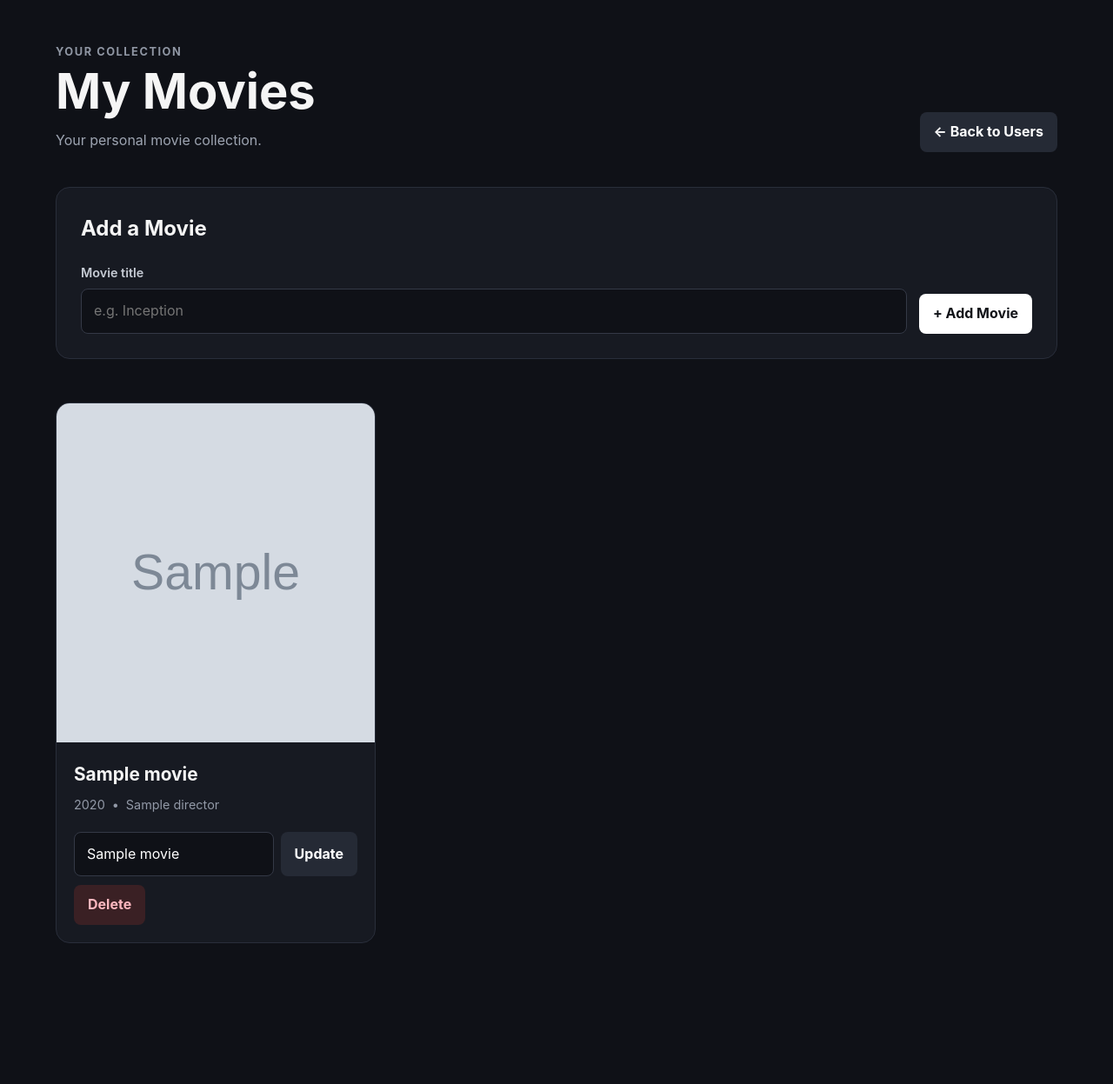
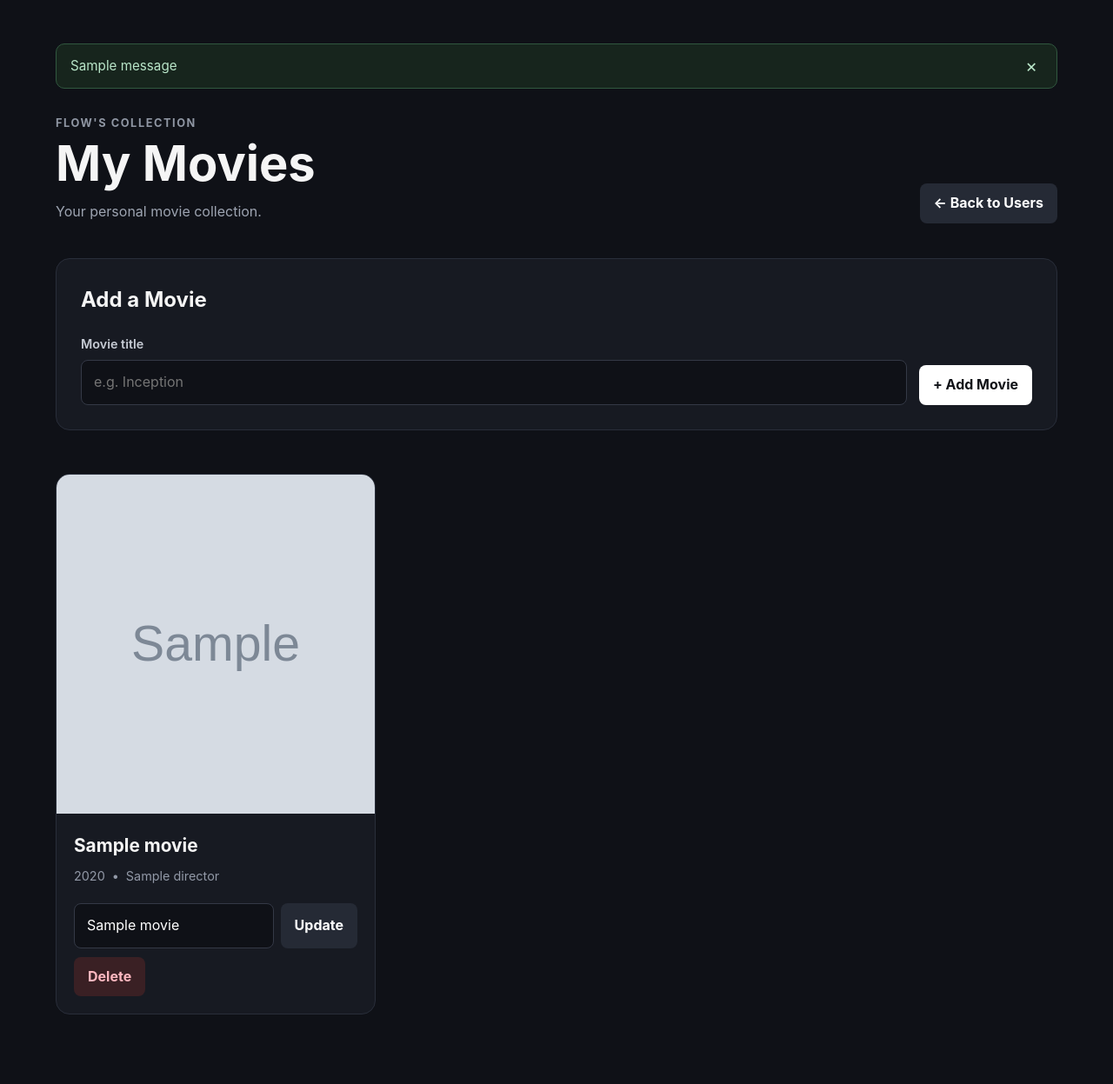
Before and after one commit to iSayaGen/MovieWebApp, a Flask app: template templates/movies.html in a window 1280 px wide. Shown: the part 78-1325 px from the top of the page at 87% size. Before the commit the page ends 1163 px from the top, so only its background shows below. Run offline with Flask 3, Linux system fonts and the light colour scheme; the template is opened without the code that fills it: values that come from a table or form of the project are taken from there, most other values are stand-ins (such as "Sample title", 1, 10 or a date in 2020); grey boxes marked "Sample" are stand-in pictures; one stand-in notice (Sample message) is shown.

Commit message:
feat: add robust error handling

```diff
--- a/app.py
+++ b/app.py
@@ -3,109 +3,251 @@ from pathlib import Path
 
 import requests
 from dotenv import load_dotenv
-from flask import Flask, render_template, request, redirect, url_for
+from flask import Flask, abort, flash, redirect, render_template, request, url_for
+from sqlalchemy.exc import SQLAlchemyError
 
 from data_manager import DataManager
-from models import db, Movie
+from models import Movie, db
 
 
-load_dotenv()
+# Load environment variables from .env.
+BASE_DIR = Path(__file__).resolve().parent
+load_dotenv(BASE_DIR / ".env")
 
 OMDB_API_KEY = os.getenv("OMDB_API_KEY")
+OMDB_API_URL = "https://www.omdbapi.com/"
 
 
 app = Flask(__name__)
 
-# Database configuration
-basedir = Path(__file__).resolve().parent
-data_dir = basedir / "data"
+# Flask uses this for session data and flash messages.
+app.config["SECRET_KEY"] = os.getenv(
+    "SECRET_KEY",
+    "dev-secret-key-change-me",
+)
+
+# Database configuration.
+data_dir = BASE_DIR / "data"
 data_dir.mkdir(exist_ok=True)
 
-app.config["SQLALCHEMY_DATABASE_URI"] = f"sqlite:///{data_dir / 'movies.db'}"
+app.config["SQLALCHEMY_DATABASE_URI"] = (
+    f"sqlite:///{data_dir / 'movies.db'}"
+)
 app.config["SQLALCHEMY_TRACK_MODIFICATIONS"] = False
 
-# Connect SQLAlchemy to Flask
+# Connect SQLAlchemy to Flask.
 db.init_app(app)
 
-# Create DataManager
+# Create DataManager.
 data_manager = DataManager()
 
 
 @app.route("/")
 def index():
+    """Display all users."""
     users = data_manager.get_users()
     return render_template("index.html", users=users)
 
 
 @app.route("/users", methods=["POST"])
 def create_user():
-    name = request.form["name"]
-    data_manager.create_user(name)
+    """Create a new user and return to the user list."""
+    name = request.form.get("name", "").strip()
+
+    if not name:
+        flash("Please enter a name.", "error")
+        return redirect(url_for("index"))
+
+    try:
+        data_manager.create_user(name)
+    except SQLAlchemyError:
+        flash("We couldn't create the user. Please try again.", "error")
+        return redirect(url_for("index"))
+
+    flash(f"User '{name}' was created successfully.", "success")
     return redirect(url_for("index"))
 
 
 @app.route("/users/<int:user_id>/movies", methods=["GET"])
 def get_movies(user_id):
+    """Display all movies belonging to a user."""
+    user = data_manager.get_user(user_id)
+
+    if user is None:
+        abort(404)
+
     movies = data_manager.get_movies(user_id)
+
     return render_template(
         "movies.html",
         movies=movies,
-        user_id=user_id
+        user=user,
+        user_id=user_id,
     )
 
 
 @app.route("/users/<int:user_id>/movies", methods=["POST"])
 def add_movie(user_id):
-    title = request.form["title"]
+    """Look up a movie with OMDb and add it to the user's collection."""
+    user = data_manager.get_user(user_id)
 
-    response = requests.get(
-        "https://www.omdbapi.com/",
-        params={
-            "apikey": OMDB_API_KEY,
-            "t": title,
-        },
-        timeout=10,
-    )
+    if user is None:
+        abort(404)
 
-    data = response.json()
+    title = request.form.get("title", "").strip()
 
-    if data.get("Response") == "False":
-        return f"Movie not found: {data.get('Error', 'Unknown error')}", 404
+    if not title:
+        flash("Please enter a movie title.", "error")
+        return redirect(url_for("get_movies", user_id=user_id))
+
+    if not OMDB_API_KEY:
+        app.logger.error("OMDB_API_KEY is not configured.")
+        flash(
+            "The movie service is not configured. "
+            "Please try again later.",
+            "error",
+        )
+        return redirect(url_for("get_movies", user_id=user_id))
+
+    try:
+        response = requests.get(
+            OMDB_API_URL,
+            params={
+                "apikey": OMDB_API_KEY,
+                "t": title,
+            },
+            timeout=10,
+        )
+        response.raise_for_status()
+        data = response.json()
+
+    except requests.RequestException:
+        app.logger.exception("OMDb request failed for title '%s'.", title)
+        flash(
+            "We couldn't reach the movie service. "
+            "Please try again later.",
+            "error",
+        )
+        return redirect(url_for("get_movies", user_id=user_id))
+
+    except ValueError:
+        app.logger.exception("OMDb returned invalid JSON.")
+        flash(
+            "The movie service returned an invalid response.",
+            "error",
+        )
+        return redirect(url_for("get_movies", user_id=user_id))
+
+    if data.get("Response") != "True":
+        error_message = data.get(
+            "Error",
+            "The movie could not be found.",
+        )
+        flash(error_message, "error")
+        return redirect(url_for("get_movies", user_id=user_id))
+
+    movie_title = data.get("Title")
+
+    if not movie_title:
+        app.logger.error("OMDb response did not contain a movie title.")
+        flash(
+            "The movie service returned incomplete information.",
+            "error",
+        )
+        return redirect(url_for("get_movies", user_id=user_id))
 
     year_text = data.get("Year", "")
-
     try:
         year = int(year_text[:4])
-    except (ValueError, TypeError):
+    except (TypeError, ValueError):
         year = 0
 
     movie = Movie(
-        name=data["Title"],
+        name=movie_title,
         director=data.get("Director", "Unknown"),
         year=year,
         poster_url=data.get("Poster", ""),
         user_id=user_id,
     )
 
-    data_manager.add_movie(movie)
+    try:
+        data_manager.add_movie(movie)
+    except SQLAlchemyError:
+        flash(
+            "We couldn't save the movie. Please try again.",
+            "error",
+        )
+        return redirect(url_for("get_movies", user_id=user_id))
 
+    flash(f"'{movie.name}' was added to your movies.", "success")
     return redirect(url_for("get_movies", user_id=user_id))
 
 
-@app.route("/users/<int:user_id>/movies/<int:movie_id>/update", methods=["POST"])
+@app.route(
+    "/users/<int:user_id>/movies/<int:movie_id>/update",
+    methods=["POST"],
+)
 def update_movie(user_id, movie_id):
-    new_title = request.form["title"]
+    """Update the title of a movie belonging to the current user."""
+    new_title = request.form.get("title", "").strip()
 
-    data_manager.update_movie(movie_id, new_title)
+    if not new_title:
+        flash("Please enter a movie title.", "error")
+        return redirect(url_for("get_movies", user_id=user_id))
 
+    try:
+        updated = data_manager.update_movie(
+            user_id,
+            movie_id,
+            new_title,
+        )
+    except SQLAlchemyError:
+        flash(
+            "We couldn't update the movie. Please try again.",
+            "error",
+        )
+        return redirect(url_for("get_movies", user_id=user_id))
+
+    if not updated:
+        abort(404)
+
+    flash("Movie updated successfully.", "success")
     return redirect(url_for("get_movies", user_id=user_id))
 
 
-@app.route("/users/<int:user_id>/movies/<int:movie_id>/delete", methods=["POST"])
+@app.route(
+    "/users/<int:user_id>/movies/<int:movie_id>/delete",
+    methods=["POST"],
+)
 def delete_movie(user_id, movie_id):
-    data_manager.delete_movie(movie_id)
+    """Delete a movie belonging to the current user."""
+    try:
+        deleted = data_manager.delete_movie(user_id, movie_id)
+    except SQLAlchemyError:
+        flash(
+            "We couldn't delete the movie. Please try again.",
+            "error",
+        )
+        return redirect(url_for("get_movies", user_id=user_id))
 
+    if not deleted:
+        abort(404)
+
+    flash("Movie deleted successfully.", "success")
     return redirect(url_for("get_movies", user_id=user_id))
+
+
+@app.errorhandler(404)
+def page_not_found(error):
+    """Render the custom 404 page."""
+    return render_template("404.html"), 404
+
+
+@app.errorhandler(500)
+def internal_server_error(error):
+    """Render the custom 500 page."""
+    db.session.rollback()
+    return render_template("500.html"), 500
 
 
 if __name__ == "__main__":
--- a/models.py
+++ b/models.py
@@ -1,5 +1,7 @@
 from flask_sqlalchemy import SQLAlchemy
+from sqlalchemy import ForeignKey
 from sqlalchemy.orm import Mapped, mapped_column
+
 
 db = SQLAlchemy()
 
@@ -17,6 +19,6 @@ class Movie(db.Model):
     poster_url: Mapped[str] = mapped_column(nullable=False)
 
     user_id: Mapped[int] = mapped_column(
-        db.ForeignKey("user.id"),
-        nullable=False
+        ForeignKey("user.id"),
+        nullable=False,
     )
--- a/static/style.css
+++ b/static/style.css
@@ -19,10 +19,15 @@ a {
     text-decoration: none;
 }
 
+button,
+input {
+    font: inherit;
+}
 
-/* ------------------------------
+
+/* --------------------------------
    Header
------------------------------- */
+--------------------------------- */
 
 .site-header {
     border-bottom: 1px solid #272b36;
@@ -106,9 +112,58 @@ h2 {
 }
 
 
-/* ------------------------------
+/* --------------------------------
+   Flash messages
+--------------------------------- */
+
+.flash-container {
+    display: flex;
+    flex-direction: column;
+    gap: 10px;
+
+    margin-bottom: 30px;
+}
+
+.flash-message {
+    display: flex;
+    align-items: center;
+    justify-content: space-between;
+    gap: 16px;
+
+    padding: 13px 16px;
+
+    border: 1px solid;
+    border-radius: 10px;
+
+    font-size: 0.95rem;
+}
+
+.flash-success {
+    border-color: #31583f;
+    background: #17251d;
+    color: #b9e6c9;
+}
+
+.flash-error {
+    border-color: #63343b;
+    background: #28191c;
+    color: #ffc0c7;
+}
+
+.flash-close {
+    border: 0;
+    background: transparent;
+    color: inherit;
+
+    cursor: pointer;
+    font-size: 1.3rem;
+    line-height: 1;
+}
+
+
+/* --------------------------------
    Buttons
------------------------------- */
+--------------------------------- */
 
 .btn {
     border: 0;
@@ -379,29 +450,88 @@ input:focus {
 }
 
 
-/* ------------------------------
+/* --------------------------------
+   Error pages
+--------------------------------- */
+
+.error-page {
+    max-width: 600px;
+    margin: 80px auto;
+
+    text-align: center;
+}
+
+.error-code {
+    margin-bottom: 10px;
+
+    color: #555d6c;
+
+    font-size: clamp(5rem, 20vw, 10rem);
+    font-weight: 900;
+    line-height: 1;
+}
+
+.error-page h1 {
+    margin-bottom: 12px;
+}
+
+.error-page p {
+    margin: 0 0 30px;
+    color: #9da4b1;
+}
+
+
+/* --------------------------------
+   Accessibility
+--------------------------------- */
+
+.sr-only {
+    position: absolute;
+
+    width: 1px;
+    height: 1px;
+
+    padding: 0;
+    margin: -1px;
+
+    overflow: hidden;
+
+    clip: rect(0, 0, 0, 0);
+    white-space: nowrap;
+
+    border: 0;
+}
+
+
+/* --------------------------------
    Responsive
------------------------------- */
+--------------------------------- */
 
 @media (max-width: 700px) {
-
     .container {
         padding: 35px 16px 60px;
     }
 
+    .navbar {
+        padding: 16px;
+    }
+
     .page-header {
+        align-items: flex-start;
         flex-direction: column;
-        align-items: flex-start;
     }
 
     .movie-form,
     .user-form {
+        align-items: stretch;
         flex-direction: column;
-        align-items: stretch;
     }
 
     .movie-poster {
         height: 420px;
     }
 
+    .update-form {
+        flex-direction: column;
+    }
 }
--- a/templates/base.html
+++ b/templates/base.html
@@ -2,7 +2,10 @@
 <html lang="en">
 <head>
     <meta charset="UTF-8">
-    <meta name="viewport" content="width=device-width, initial-scale=1.0">
+    <meta
+        name="viewport"
+        content="width=device-width, initial-scale=1.0"
+    >
 
     <title>MovieWeb</title>
 
@@ -15,7 +18,6 @@
 <body>
 
 <header class="site-header">
-
     <nav class="navbar">
 
         <a href="{{ url_for('index') }}" class="logo">
@@ -28,11 +30,33 @@
         </a>
 
     </nav>
-
 </header>
 
 
 <main class="container">
+
+    {% with messages = get_flashed_messages(with_categories=true) %}
+        {% if messages %}
+            <div class="flash-container" aria-live="polite">
+
+                {% for category, message in messages %}
+                    <div class="flash-message flash-{{ category }}">
+                        <span>{{ message }}</span>
+
+                        <button
+                            type="button"
+                            class="flash-close"
+                            aria-label="Close message"
+                            onclick="this.parentElement.remove()"
+                        >
+                            ×
+                        </button>
+                    </div>
+                {% endfor %}
+
+            </div>
+        {% endif %}
+    {% endwith %}
 
     {% block content %}{% endblock %}
 
--- a/templates/movies.html
+++ b/templates/movies.html
@@ -4,30 +4,43 @@
 
 <div class="page-header">
     <div>
-        <p class="eyebrow">Your collection</p>
+        <p class="eyebrow">{{ user.name }}'s collection</p>
+
         <h1>My Movies</h1>
+
         <p class="page-description">
             Your personal movie collection.
         </p>
     </div>
 
-    <a href="{{ url_for('index') }}" class="btn btn-secondary">
+    <a
+        href="{{ url_for('index') }}"
+        class="btn btn-secondary"
+    >
         ← Back to Users
     </a>
 </div>
 
 
 <section class="add-movie-section">
+
     <h2>Add a Movie</h2>
 
-    <form action="{{ url_for('add_movie', user_id=user_id) }}" method="post" class="movie-form">
+    <form
+        action="{{ url_for('add_movie', user_id=user_id) }}"
+        method="post"
+        class="movie-form"
+    >
+
         <div class="form-group">
             <label for="title">Movie title</label>
+
             <input
                 type="text"
                 id="title"
                 name="title"
                 placeholder="e.g. Inception"
+                maxlength="200"
                 required
             >
         </div>
@@ -35,7 +48,9 @@
         <button type="submit" class="btn btn-primary">
             + Add Movie
         </button>
+
     </form>
+
 </section>
 
 
@@ -49,17 +64,25 @@
 
                 <article class="movie-card">
 
-            {% if movie.poster_url and movie.poster_url != "N/A" %}
+                    {% if movie.poster_url
+                          and movie.poster_url != "N/A" %}
+
                         <img
                             src="{{ movie.poster_url }}"
                             alt="Poster for {{ movie.name }}"
                             class="movie-poster"
                         >
+
                     {% else %}
-                <div class="movie-poster movie-poster-placeholder">
+
+                        <div
+                            class="movie-poster movie-poster-placeholder"
+                            aria-label="No poster available"
+                        >
                             <span>🎬</span>
                             <p>No poster available</p>
                         </div>
+
                     {% endif %}
 
 
@@ -68,9 +91,17 @@
                         <h2>{{ movie.name }}</h2>
 
                         <div class="movie-meta">
+
+                            {% if movie.year %}
                                 <span>{{ movie.year }}</span>
+                            {% endif %}
+
+                            {% if movie.year and movie.director %}
                                 <span>•</span>
+                            {% endif %}
+
                             <span>{{ movie.director }}</span>
+
                         </div>
 
 
@@ -85,14 +116,26 @@
                                 method="post"
                                 class="update-form"
                             >
+                                <label
+                                    for="title-{{ movie.id }}"
+                                    class="sr-only"
+                                >
+                                    New title for {{ movie.name }}
+                                </label>
+
                                 <input
                                     type="text"
+                                    id="title-{{ movie.id }}"
                                     name="title"
                                     value="{{ movie.name }}"
+                                    maxlength="200"
                                     required
                                 >
 
-                        <button type="submit" class="btn btn-secondary">
+                                <button
+                                    type="submit"
+                                    class="btn btn-secondary"
+                                >
                                     Update
                                 </button>
                             </form>
@@ -106,7 +149,10 @@
                                 ) }}"
                                 method="post"
                             >
-                        <button type="submit" class="btn btn-danger">
+                                <button
+                                    type="submit"
+                                    class="btn btn-danger"
+                                >
                                     Delete
                                 </button>
                             </form>
@@ -124,11 +170,16 @@
     {% else %}
 
         <div class="empty-state">
+
             <div class="empty-icon">🎬</div>
+
             <h2>No movies yet</h2>
+
             <p>
-            Add your first movie above to start building your collection.
+                Add your first movie above to start building
+                your collection.
             </p>
+
         </div>
 
     {% endif %}
```
Also changed, not shown: other parts of static/style.css (+47 -30 lines), data_manager.py (+59 -18 lines), templates/404.html (added, +21 -0 lines), templates/500.html (added, +22 -0 lines), templates/index.html (+20 -0 lines), data/movies.db. Lines whose indentation alone changed are shown as unchanged.
